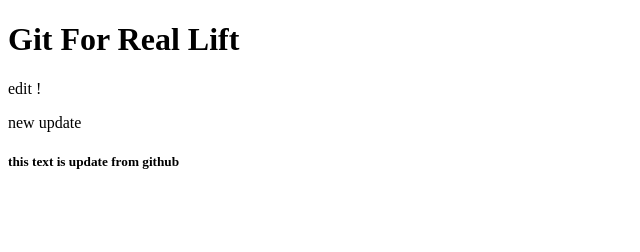
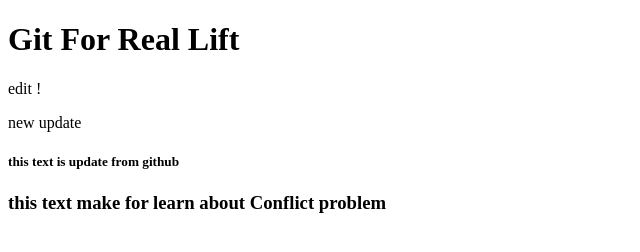
Before and after one commit to Ikhalas/git-for-real-lift, a plain HTML site: page index.html in a window 1280 px wide. Shown: the whole page, without its empty margins (0-640 px from the left). Drawn offline with Linux system fonts and the light colour scheme.

Commit message:
Update index.html

```diff
--- a/index.html
+++ b/index.html
@@ -4,4 +4,6 @@
     <p>edit !</p>
     <p>new update</p>
     <h5>this text is update from github</h5>
+
+    <h3>this text make for learn about Conflict problem</h3>
 </body>
```
